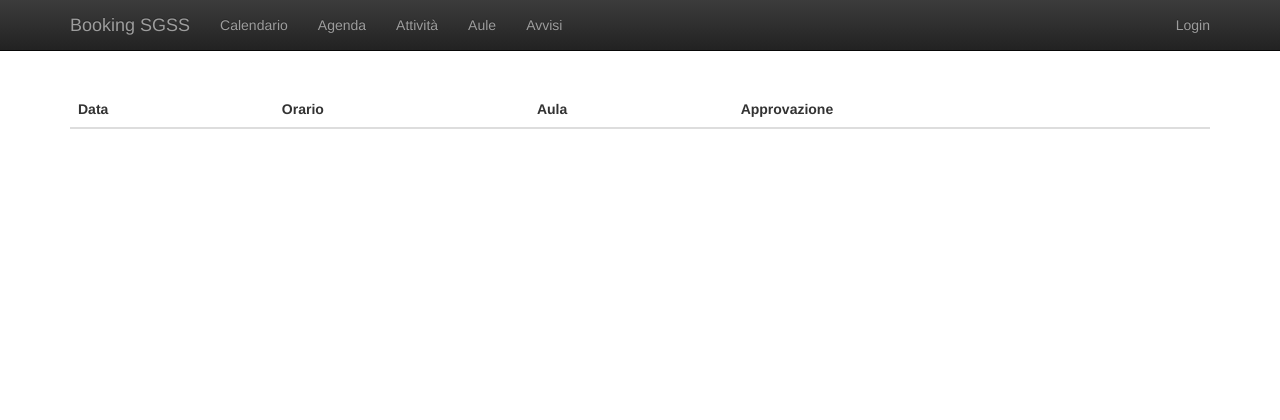
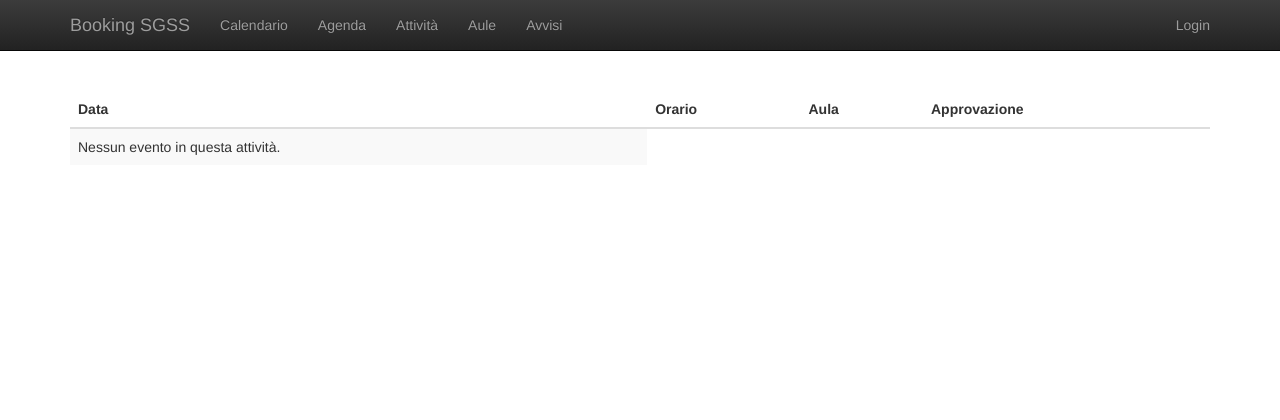
Before and after one commit to studentisgss/booking, a Django app: template activities/templates/activities/detail.html in a window 1280 px wide. Shown: the top 420 px of the page. Run offline with Django 3.2, Linux system fonts and the light colour scheme; the template is opened without the code that fills it, so the values that code supplies are empty; some libraries are stand-ins or nearby versions.

Commit message:
Add no event message in activity detail

```diff
--- a/activities/templates/activities/detail.html
+++ b/activities/templates/activities/detail.html
@@ -56,6 +56,10 @@
 				<td>{{ e.room.name }}</td>
 				<td>{% if e.status == e.APPROVED %}Confermata{% elif e.status == e.WAITING %}In attesa{% else %}Rifiutata{% endif %}</td>
 			</tr>
+		{% empty %}
+			<tr>
+				<td>Nessun evento in questa attivit&agrave;.</td>
+			</tr>
 		{% endfor %}
 	</tbody>
 </table>
```
